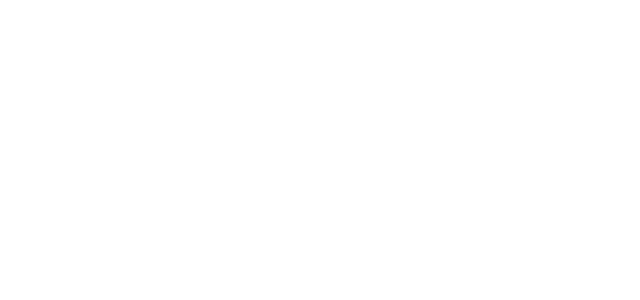
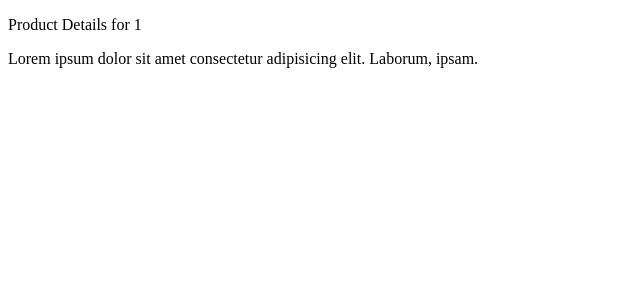
Before and after one commit to sandeep-narayana/NUXT_Crash_Course, a Nuxt app in the folder nuxt_app/: page /products/1 in a window 1280 px wide. Before the commit this address had no page. Shown: the top 300 px of the page, without its empty margins (0-640 px from the left). Built offline with nearby package versions, Linux system fonts and the light colour scheme.

Commit message:
Route Parameters

```diff
--- /dev/null
+++ b/nuxt_app/pages/products/[id].vue
@@ -0,0 +1,14 @@
+<!-- /products/:id -->
+
+<template>
+    <div>
+        <p>Product Details for {{ id }}</p>
+        <p>Lorem ipsum dolor sit amet consectetur adipisicing elit. Laborum, ipsam.</p>
+    </div>
+</template>
+
+<script setup>
+const { id } = useRoute().params
+</script>
+
+<style scoped></style>
--- /dev/null
+++ b/nuxt_app/pages/products/index.vue
@@ -0,0 +1,11 @@
+<!-- http://localhost:3000/products/ -->
+
+<template>
+    <div>
+        <p>Product</p>
+    </div>
+</template>
+
+<script setup></script>
+
+<style scoped></style>
```
